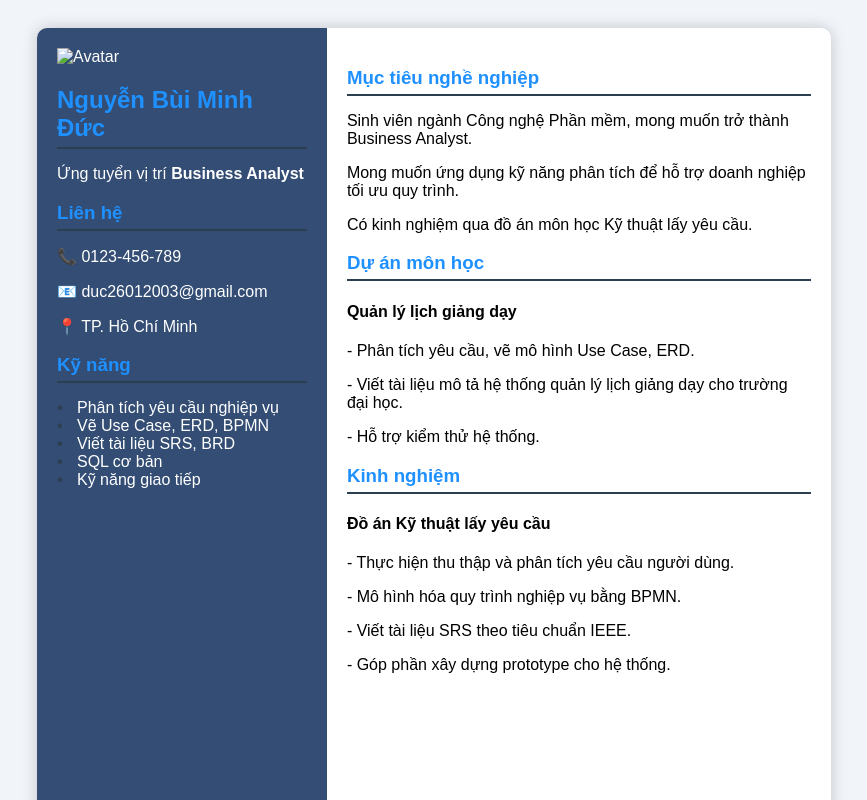
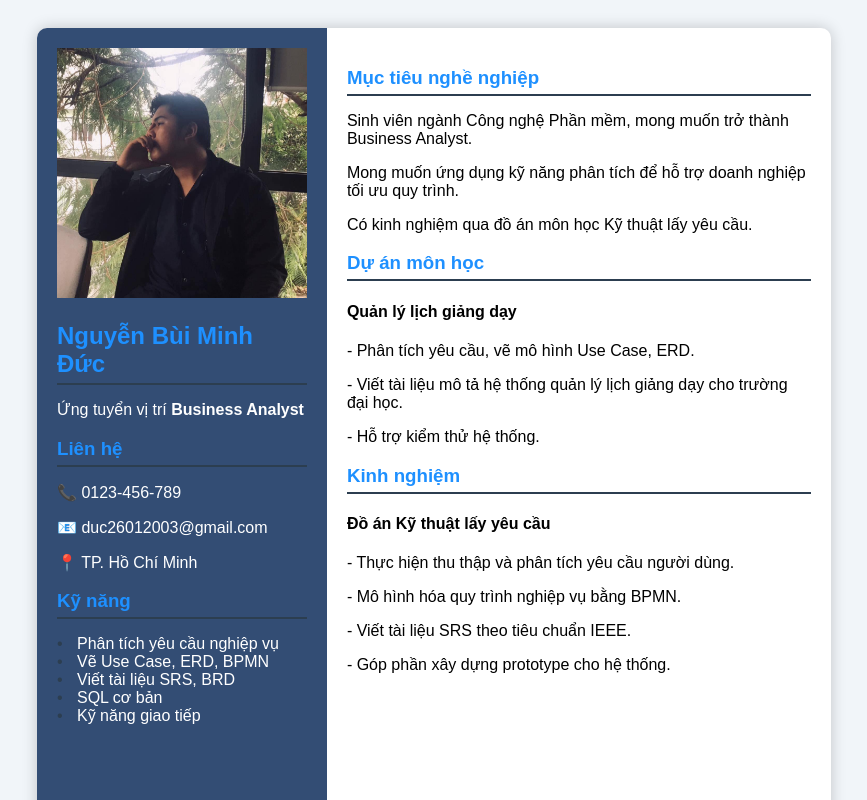
Before and after one commit to DucNguyenBM/CV-ca-nhan, a plain HTML site: page index.html in a window 1280 px wide. Shown: the top 800 px of the page, without its empty margins (206-1073 px from the left). Drawn offline with Linux system fonts and the light colour scheme.

Commit message:
Update index.html

```diff
--- a/index.html
+++ b/index.html
@@ -10,7 +10,7 @@
     <div class="cv-container">
         <!-- Phần bên trái -->
         <div class="cv-sidebar">
-            <img src="avatar.png" alt="Avatar" width="100%">
+            <img src="avatar.jpg" alt="Avatar" width="100%">
             <h2>Nguyễn Bùi Minh Đức</h2>
             <p>Ứng tuyển vị trí <b>Business Analyst</b></p>
 
```
